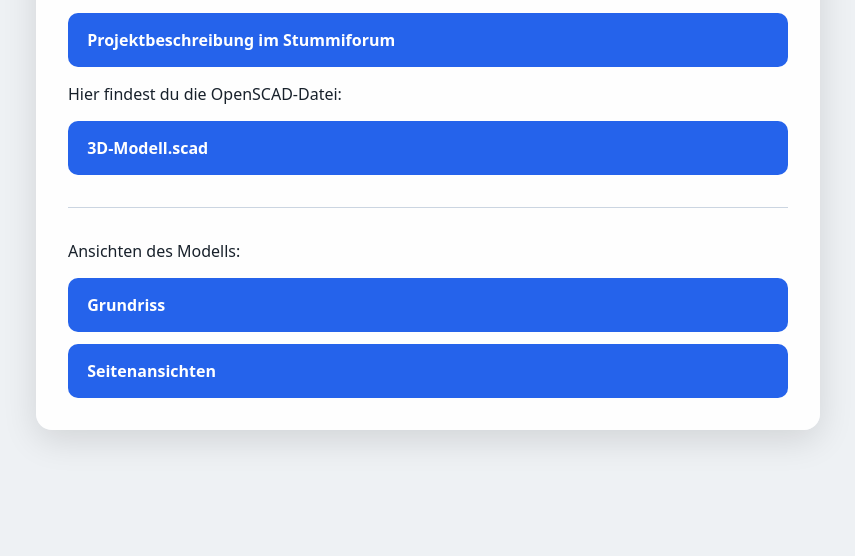
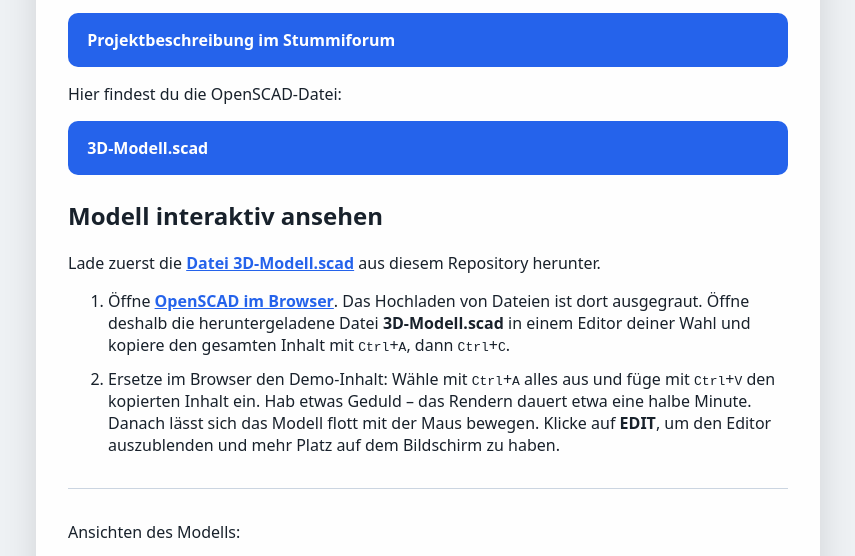
Before and after one commit to Moba160/Liw, a plain HTML site: page index.html in a window 1280 px wide. Shown: the part 228-784 px from the top of the page, without its empty margins (212-1067 px from the left). Drawn offline with Linux system fonts and the light colour scheme.

Commit message:
Add interactive model viewing instructions

```diff
--- a/index.html
+++ b/index.html
@@ -13,6 +13,10 @@
     a { display: block; padding: 1rem 1.2rem; border-radius: 10px; background: #2563eb; color: white; text-decoration: none; font-weight: 700; }
     a:hover { background: #1d4ed8; }
     hr { margin: 2rem 0; border: 0; border-top: 1px solid #cbd5e1; }
+    .instructions { margin-top: 1.5rem; }
+    .instructions li { margin: .75rem 0; }
+    .instructions a { display: inline; padding: 0; border-radius: 0; background: none; color: #2563eb; text-decoration: underline; }
+    .instructions a:hover { background: none; color: #1d4ed8; }
   </style>
 </head>
 <body>
@@ -24,6 +28,15 @@
     <p>Hier findest du die OpenSCAD-Datei:</p>
     <a href="3D-Modell.scad">3D-Modell.scad</a>
 
+    <section class="instructions" aria-labelledby="interactive-heading">
+      <h2 id="interactive-heading">Modell interaktiv ansehen</h2>
+      <p>Lade zuerst die <a href="3D-Modell.scad">Datei 3D-Modell.scad</a> aus diesem Repository herunter.</p>
+      <ol>
+        <li>Öffne <a href="https://openscad.ochafik.com/" target="_blank" rel="noopener noreferrer">OpenSCAD im Browser</a>. Das Hochladen von Dateien ist dort ausgegraut. Öffne deshalb die heruntergeladene Datei <strong>3D-Modell.scad</strong> in einem Editor deiner Wahl und kopiere den gesamten Inhalt mit <kbd>Ctrl</kbd>+<kbd>A</kbd>, dann <kbd>Ctrl</kbd>+<kbd>C</kbd>.</li>
+        <li>Ersetze im Browser den Demo-Inhalt: Wähle mit <kbd>Ctrl</kbd>+<kbd>A</kbd> alles aus und füge mit <kbd>Ctrl</kbd>+<kbd>V</kbd> den kopierten Inhalt ein. Hab etwas Geduld – das Rendern dauert etwa eine halbe Minute. Danach lässt sich das Modell flott mit der Maus bewegen. Klicke auf <strong>EDIT</strong>, um den Editor auszublenden und mehr Platz auf dem Bildschirm zu haben.</li>
+      </ol>
+    </section>
+
     <hr>
     <p>Ansichten des Modells:</p>
     <nav>
```
